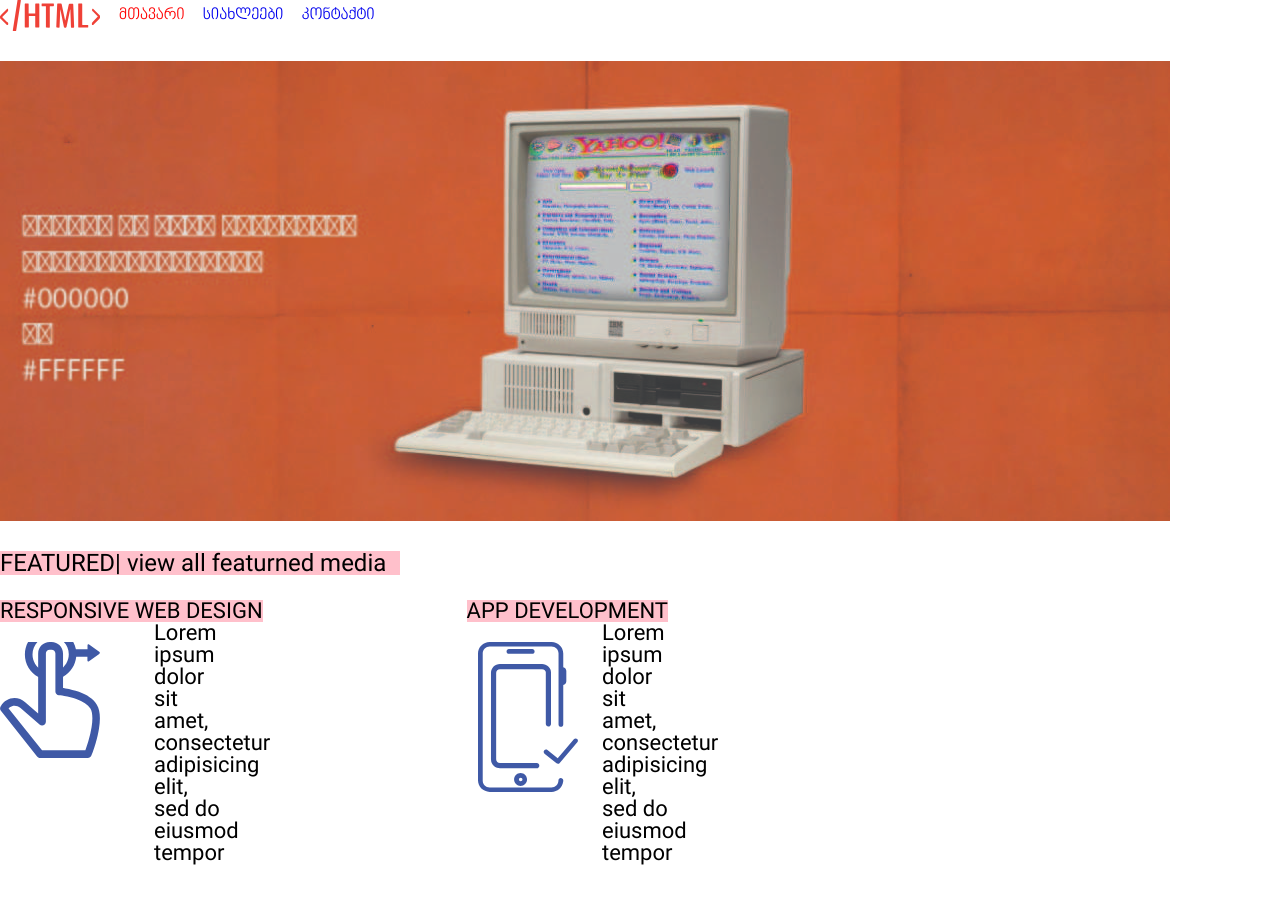
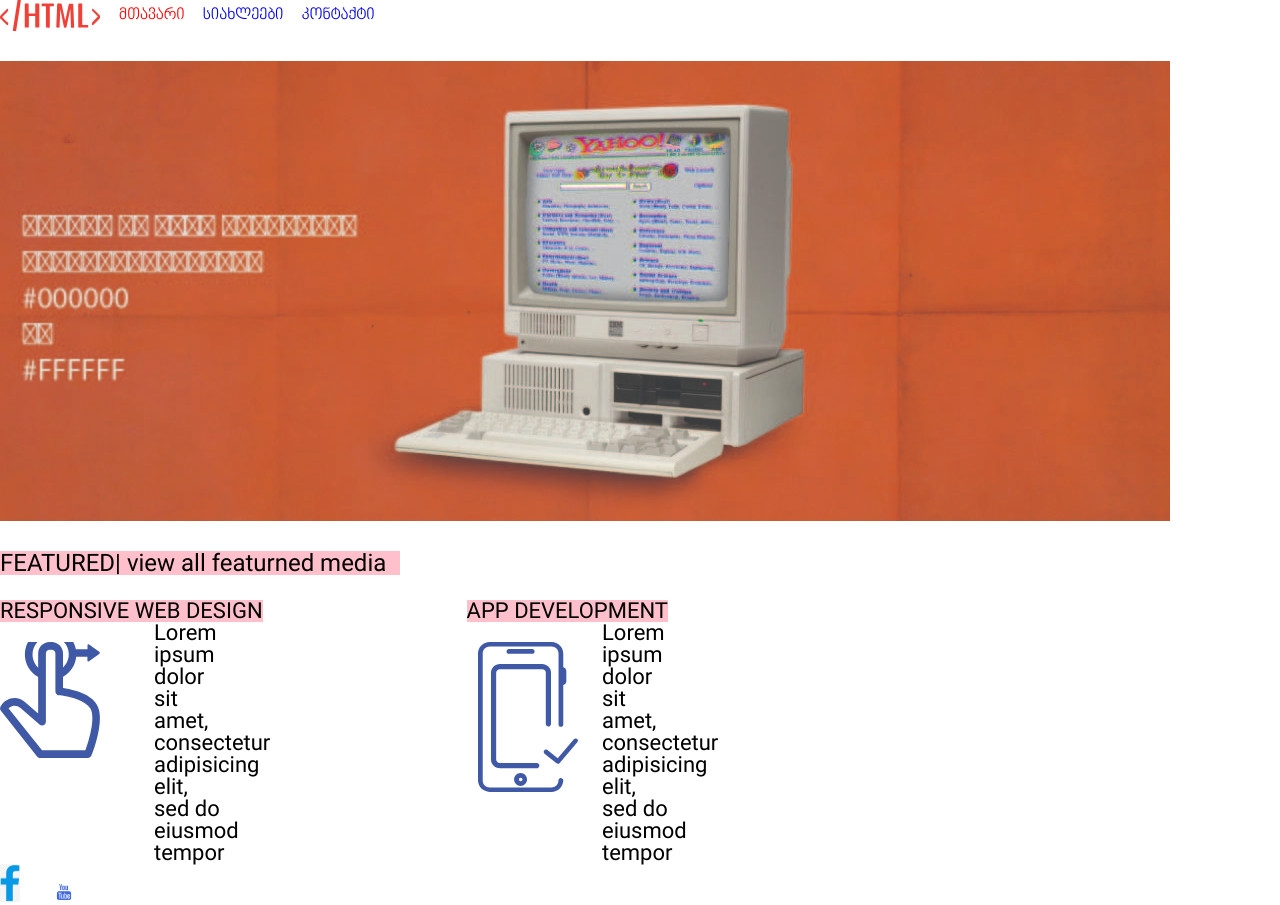
Before and after one commit to TeakaA/davaleba-4, a plain HTML site: page index.html in a window 1280 px wide. Before the commit the page ends 865 px from the top, so only its background shows below. Drawn offline with Linux system fonts and the light colour scheme; files whose address does not match are found by name; a web font is replaced by a local one.

Commit message:
add footer

```diff
--- a/css/style.css
+++ b/css/style.css
@@ -68,3 +68,11 @@
     	   width:70px;
 
     }
+    .fb{width:20px;
+    	display:inline-block;
+    	margin-right:30px;
+    }
+    .yt{ width:20px;
+    	display:inline-block;
+
+     }
--- a/index.html
+++ b/index.html
@@ -46,10 +46,10 @@
              <img class="icon1" src="images/photo3.svg" alt="mobile">
              <p class="text1"> Lorem ipsum dolor sit amet, consectetur adipisicing elit, sed do eiusmod
 		     tempor  </p>
+		  </body>
 
-
-
-
-
-</body>
+		  <footer>
+		  	 <img class="fb" src="images/facebook.png">
+		  	 <img class="yt" src="images/youtube.png">
+		  </footer>
 </html>
```
Also changed, not shown: images/Youtube.png (added), images/facebook.png (added).
